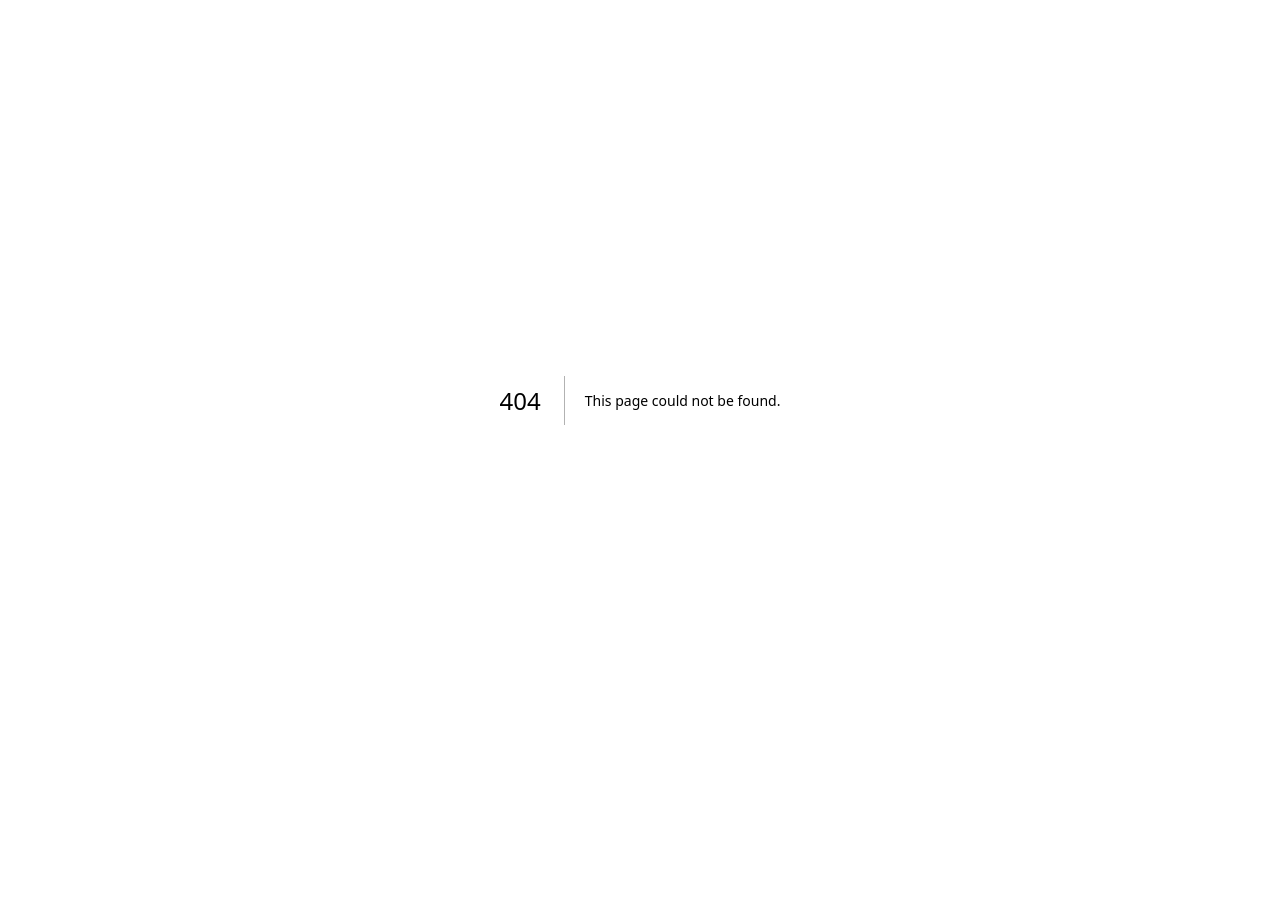
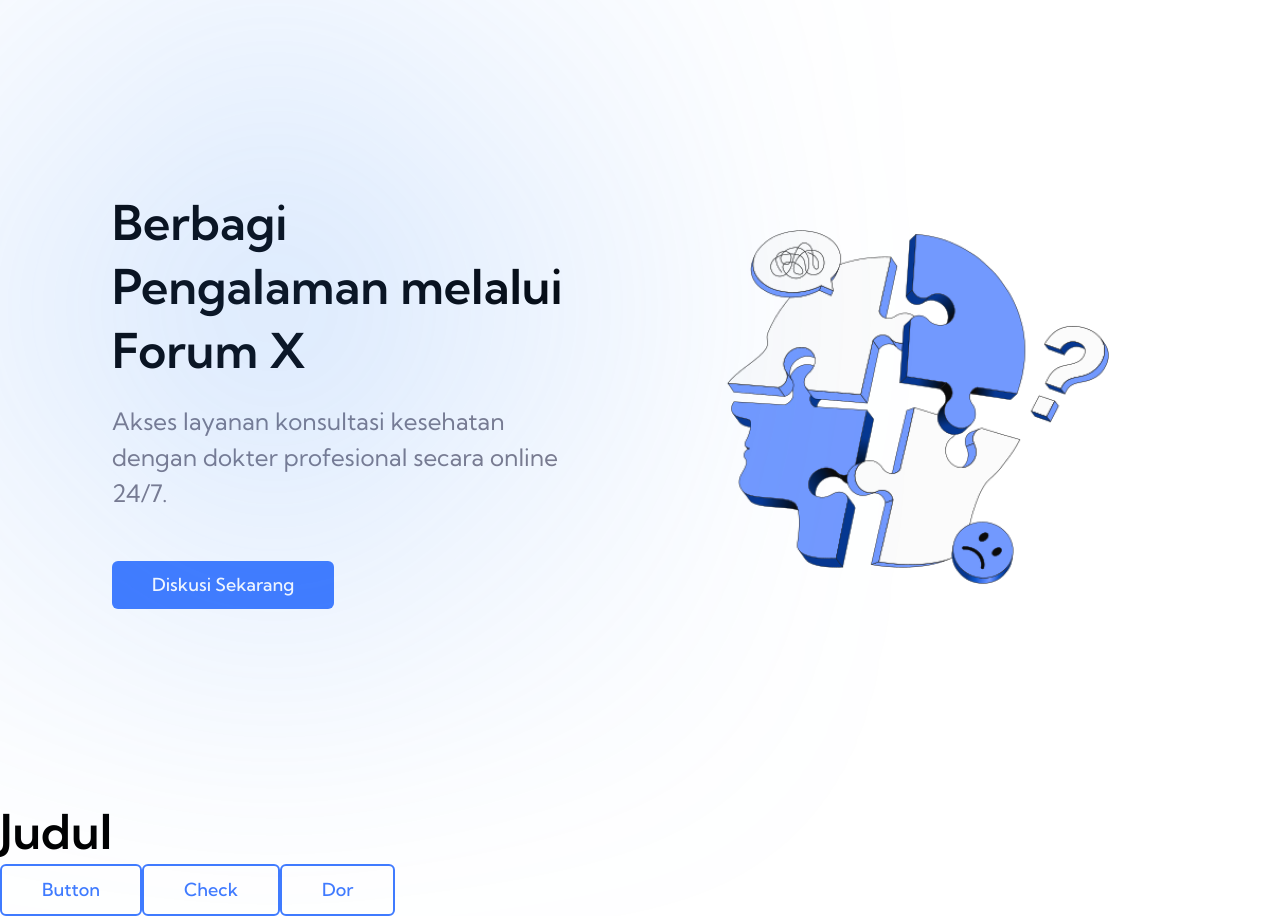
Before and after one commit to Augista/FEgenicsTeam3, a Next.js app: page /forum in a window 1280 px wide. Before the commit this address had no page. Before the commit the page ends 800 px from the top, so only its background shows below. Built offline with nearby package versions, Linux system fonts and the light colour scheme.

Commit message:
feat: add progress forum

```diff
--- /dev/null
+++ b/src/app/container/forum/forum-choice.tsx
@@ -0,0 +1,28 @@
+"use client"
+import Typography from "@/components/Typography";
+import ButtonNoLink from "@/components/button/ButtonNoLink";
+import { useState } from "react";
+
+interface ForumChoiceProps {
+  title: string;
+  choices: string[];
+}
+
+export default function ForumChoice({ title = "Judul", choices = [] }: ForumChoiceProps) {
+  const [choose, setChoose] = useState<string | null>(null);
+
+  const handleClick = (choice: string) => {
+    setChoose(choice);
+  }
+
+  return (
+    <div className="w-full ">
+      <Typography variant="h4" weight="semibold">{title}</Typography>
+      <div>
+        {choices.map((choice, index) => (
+          <ButtonNoLink onClick={() => handleClick(choice)} key={index} size="large" variant={choice === choose ? "primary" : "outline"}>{choice}</ButtonNoLink>
+        ))}
+      </div>
+    </div>
+  );
+}
--- /dev/null
+++ b/src/app/container/forum/forum-home.tsx
@@ -0,0 +1,21 @@
+'use client'
+import Button from "@/components/button/button"
+import NextImage from "@/components/NextImage"
+import Typography from "@/components/Typography"
+export default function ForumHome(){
+    return (
+        <section className="min-h-screen w-full bg-[##F0F4FF] py-10 px-10 md:py-20 md:px-10 lg:py-36 lg:px-28 flex items-center">
+            <div className="w-[293px] h-[295px] rounded-full bg-[#458FF6] blur-[200px] absolute top-[20vh] left-[10vw]"></div>
+            <div className="flex flex-col-reverse lg:flex-row gap-[20px] lg:gap-[70px] items-center justify-between w-full">
+                <div className="flex flex-col justify-center gap-6 lg:gap-[50px] ">
+                    <div className="flex flex-col gap-5">
+                        <Typography variant="h4" weight="semibold">Berbagi Pengalaman melalui Forum X</Typography>
+                        <Typography variant="bl" className="text-[#7D7987] text-[24px]">Akses layanan konsultasi kesehatan dengan dokter profesional secara online 24/7.</Typography>
+                    </div>
+                    <Button size="large" href="/forum" className="justify-center py-4 px-[62px] bg-gradient-to-r from-[#407BFF] via-[#1678F2] to-[#E3EBFF]">Diskusi Sekarang</Button>
+                </div>
+                <NextImage src="/forum/mental-health-problem.png" width={509} height={463} alt="mental-health-problem" layout='responsive' className="w-full h-auto" />
+            </div>
+        </section>
+    )
+}
--- /dev/null
+++ b/src/app/container/forum/question-box.tsx
@@ -0,0 +1,17 @@
+import clsxm from '@/lib/clsxm';
+import React from 'react';
+import Typography from '@/components/Typography';
+
+interface QuestionBoxProps {
+    children: string;
+}
+
+export default function QuestionBox({ children }: QuestionBoxProps) {
+    return (
+        <div className={clsxm("drop-shadow rounded-[10px] border-1 border-[#D8D8D8]",
+            "p-4 bg-white w-[80%] m-auto"
+        )}>
+            <Typography className='text-[36px]'>{children}</Typography>
+        </div>
+    )
+}
--- /dev/null
+++ b/src/app/forum/page.tsx
@@ -0,0 +1,11 @@
+import ForumHome from "../container/forum/forum-home";
+import ForumChoice from "../container/forum/forum-choice";
+
+export default function Forum(){
+    return (
+        <>
+            <ForumHome/>
+            <ForumChoice title="Judul" choices={["Button", "Check", "Dor"]}/>
+        </>
+    )
+}
--- a/src/app/page.tsx
+++ b/src/app/page.tsx
@@ -3,7 +3,5 @@ import Landing from "./container/landing/landing-page";
 export default function Home() {
   return (
    <Landing/>
-
-
   );
 }
```
Also changed, not shown: public/images/forum/mental-health-problem.png (added), 1 other file (tests, documents, lock files or other folders).
